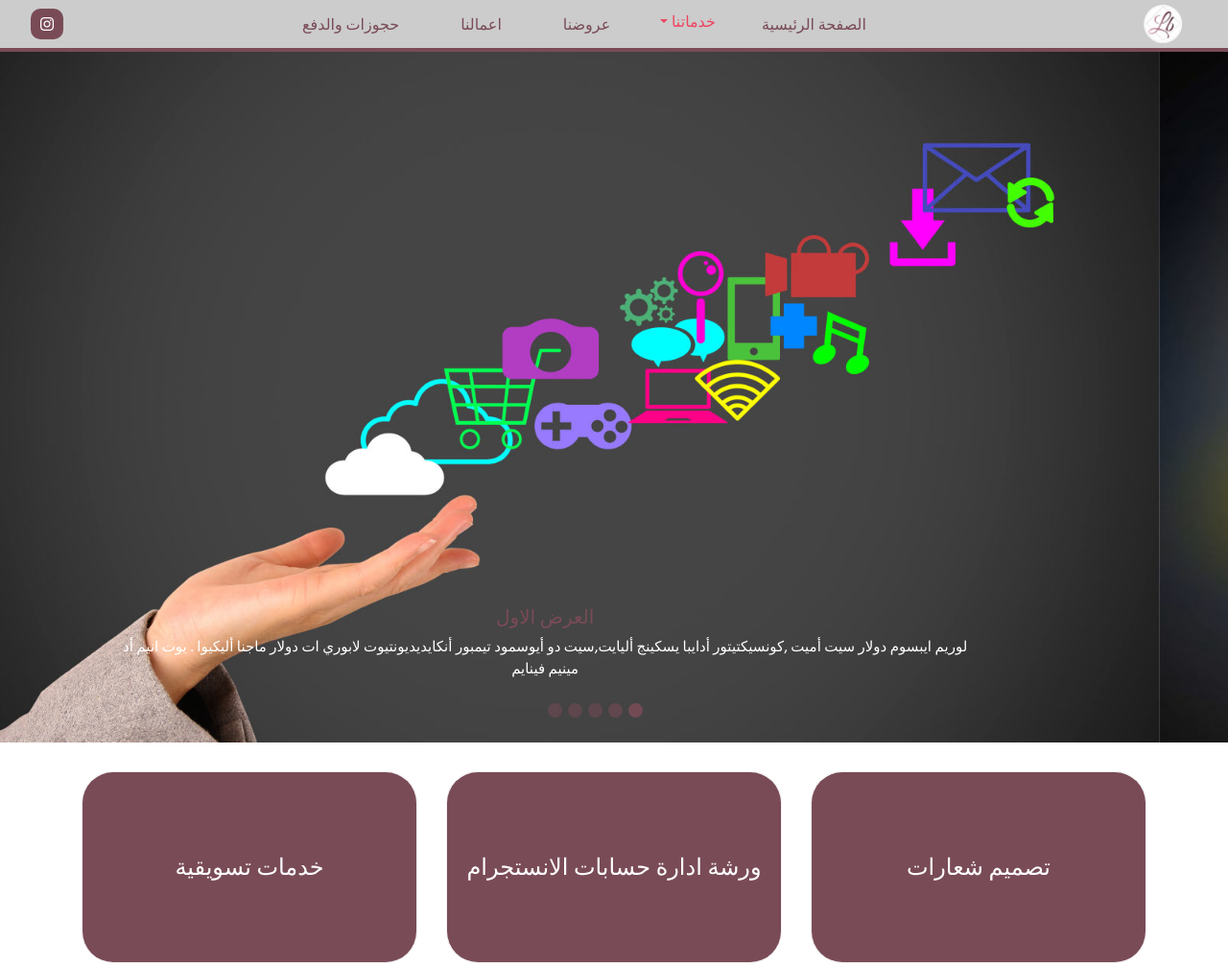
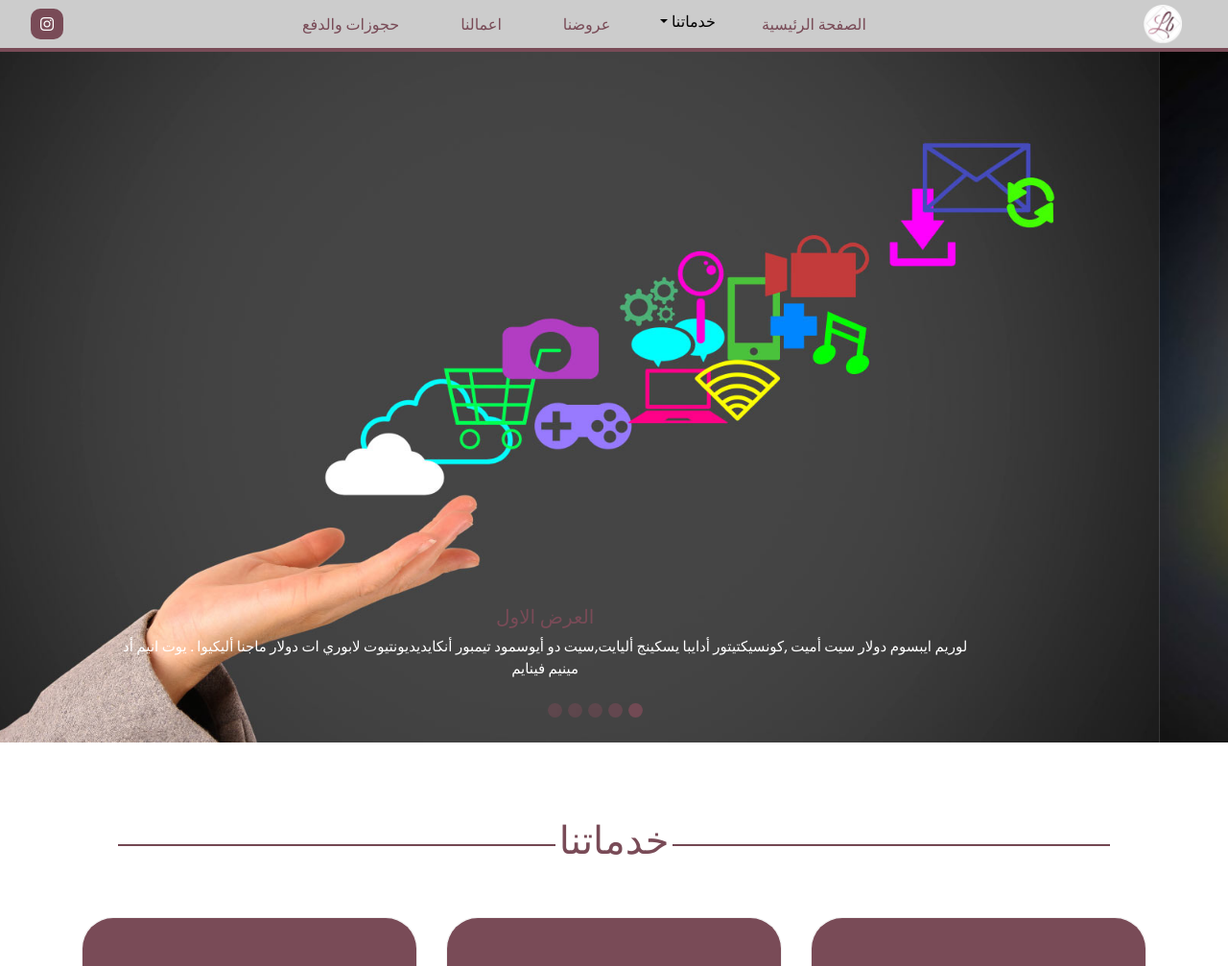
Before and after one commit to RawanAlakhras/photography-website, a plain HTML site: page index.html in a window 1280 px wide. Shown: the top 1007 px of the page at 96% size. Drawn offline with Linux system fonts and the light colour scheme.

Commit message:
complete index file

```diff
--- a/index.html
+++ b/index.html
@@ -111,6 +111,13 @@
   <!-- strat section 1 -->
   <section class="section-1">
     <div class="container">
+      <div class="row">
+        <header class="text-center pt-5 pb-5">
+          <hr>
+          <h1>خدماتنا</h1>
+          <hr>
+        </header>
+      </div>
       <div class="row row-cols-1 row-cols-md-3 mb-4">
         <div class="col">
           <div class="flip-card">
```
Also changed, not shown: css/style.css.
